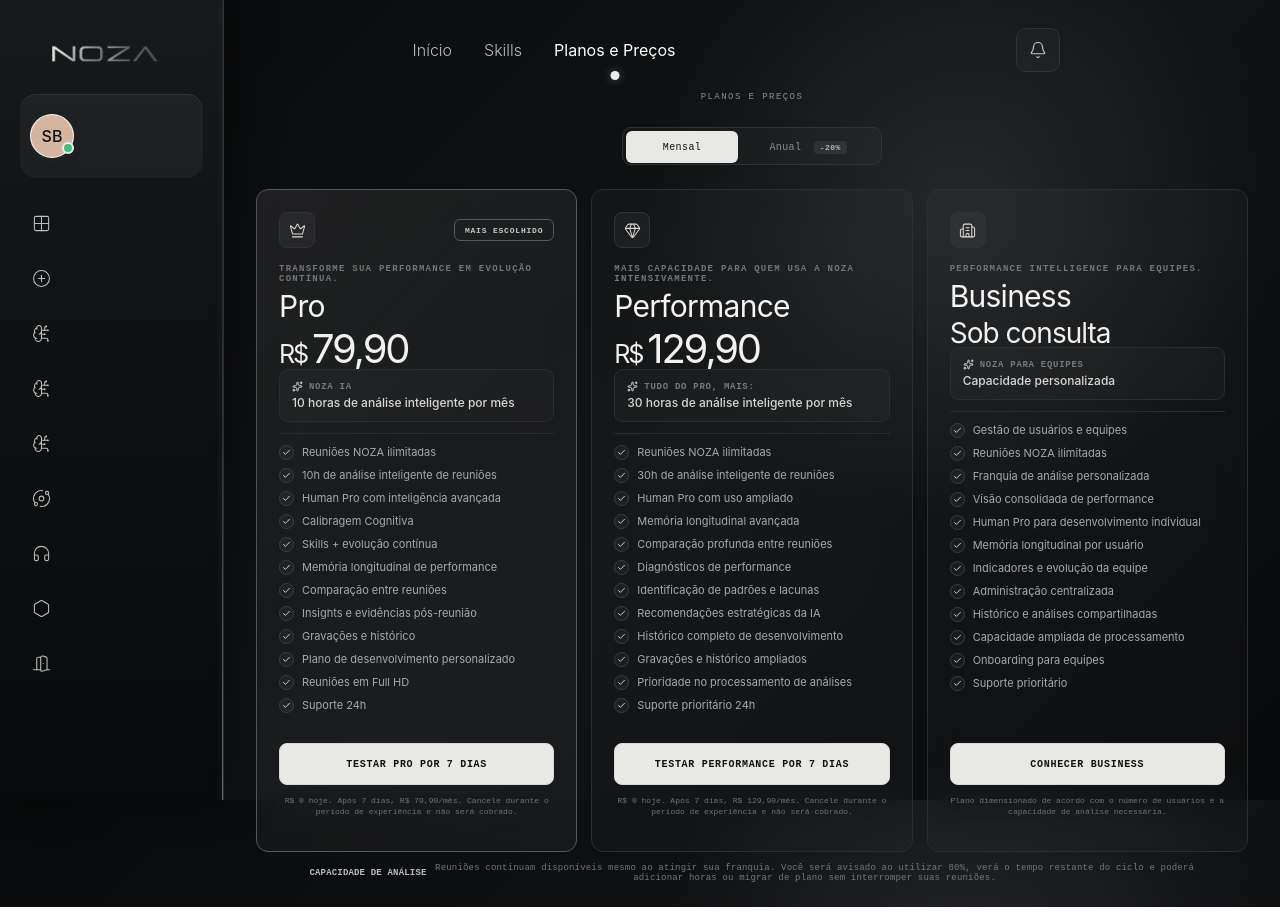
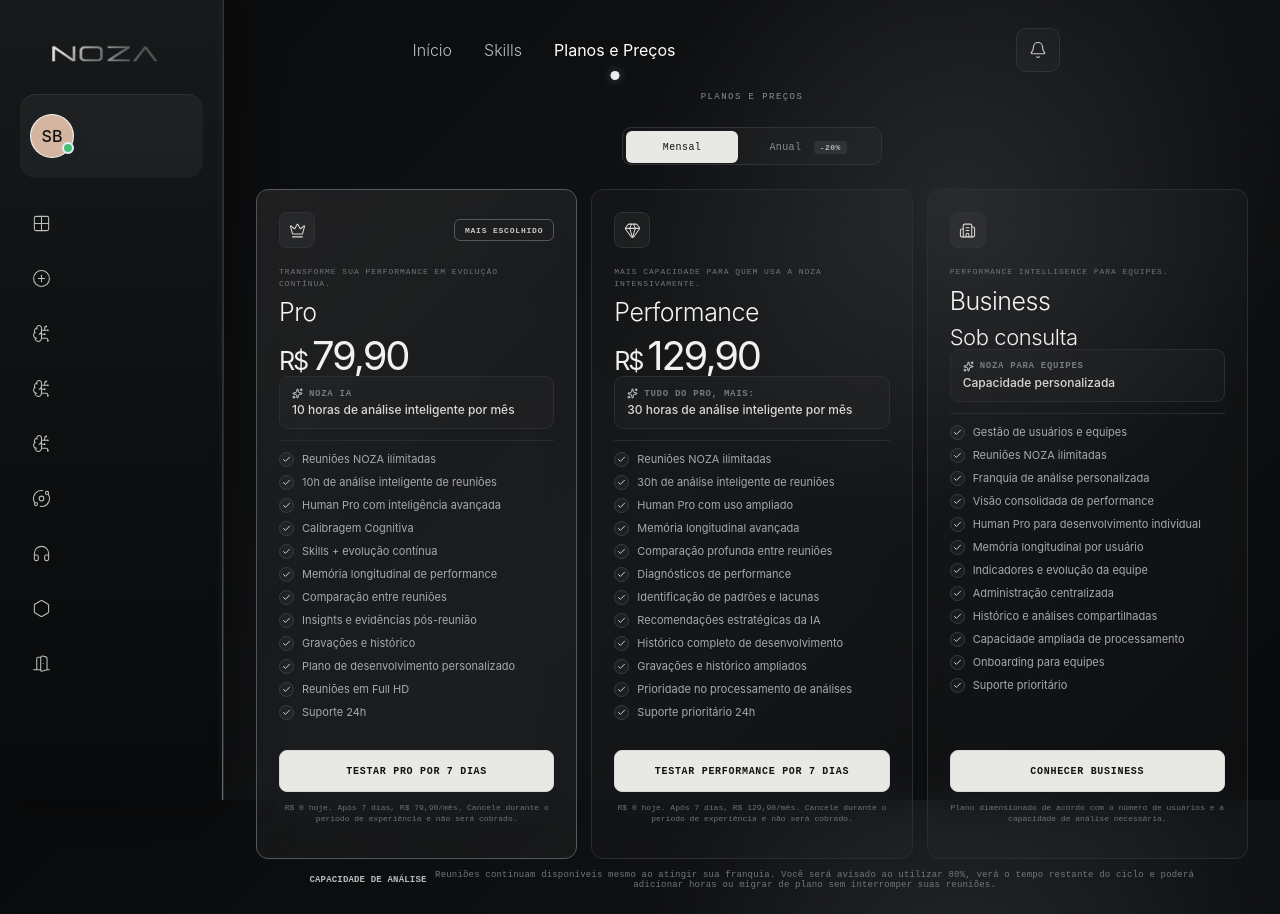
Before and after one commit to nexenagencia-prog/NOZA, a Next.js app: page /planos in a window 1280 px wide. Built offline with nearby package versions, Linux system fonts and the light colour scheme.

Commit message:
Refina tipografia dos títulos dos planos

```diff
--- a/app/planos/pricing.css
+++ b/app/planos/pricing.css
@@ -263,3 +263,26 @@
   font-weight:400!important;
   letter-spacing:-.035em!important;
 }
+
+/* Pricing — cleaner title hierarchy */
+html body:has(.pricing-page) .price-card h2{
+  margin:10px 0 10px!important;
+  font-size:25px!important;
+  line-height:1.08!important;
+  font-weight:350!important;
+  letter-spacing:-.02em!important;
+}
+html body:has(.pricing-page) .plan-eyebrow,
+html body:has(.pricing-page) .featured .plan-eyebrow{
+  margin-top:18px!important;
+  font-size:8px!important;
+  font-weight:500!important;
+  line-height:1.45!important;
+  letter-spacing:.12em!important;
+}
+html body:has(.pricing-page) .business-price{
+  font-size:22px!important;
+  line-height:1.1!important;
+  font-weight:350!important;
+  letter-spacing:-.02em!important;
+}
```
